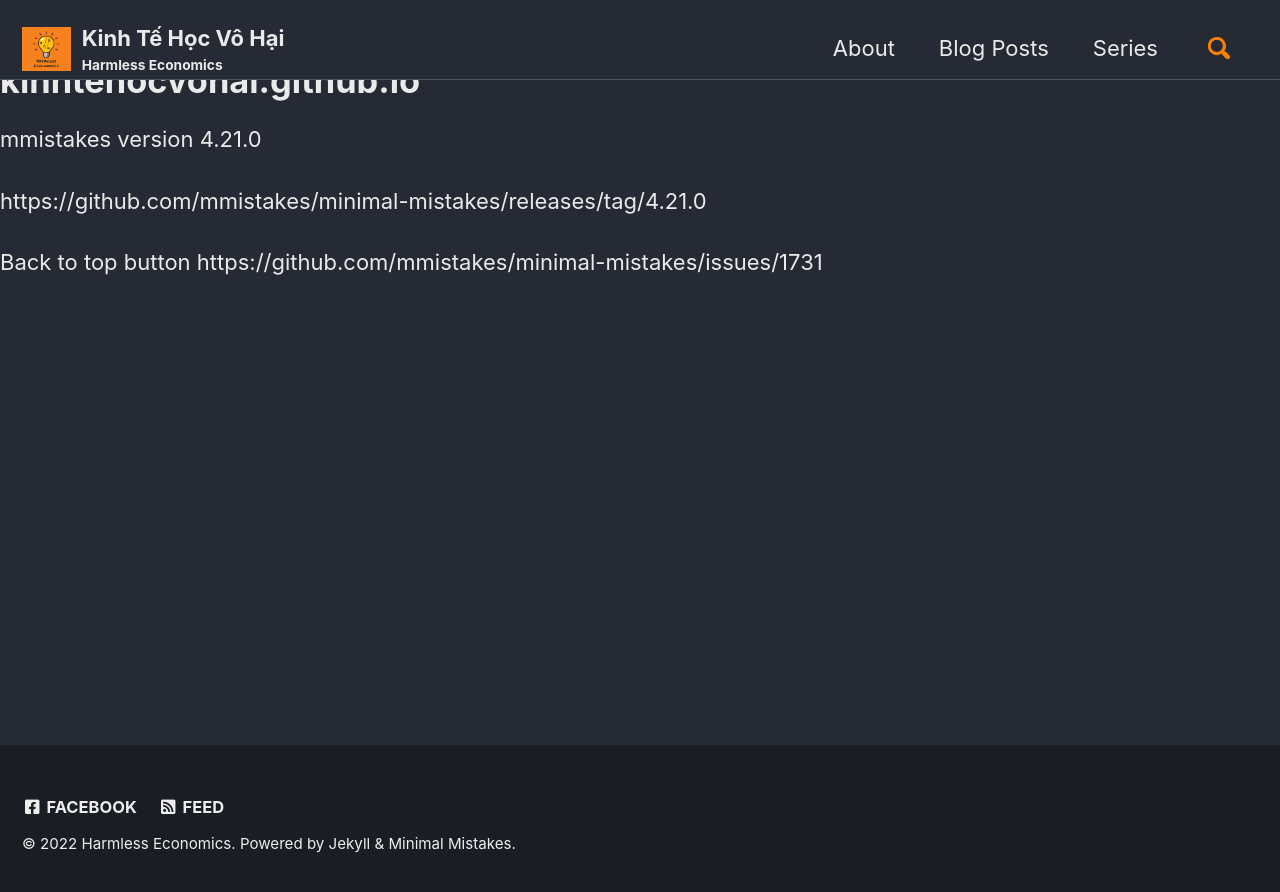
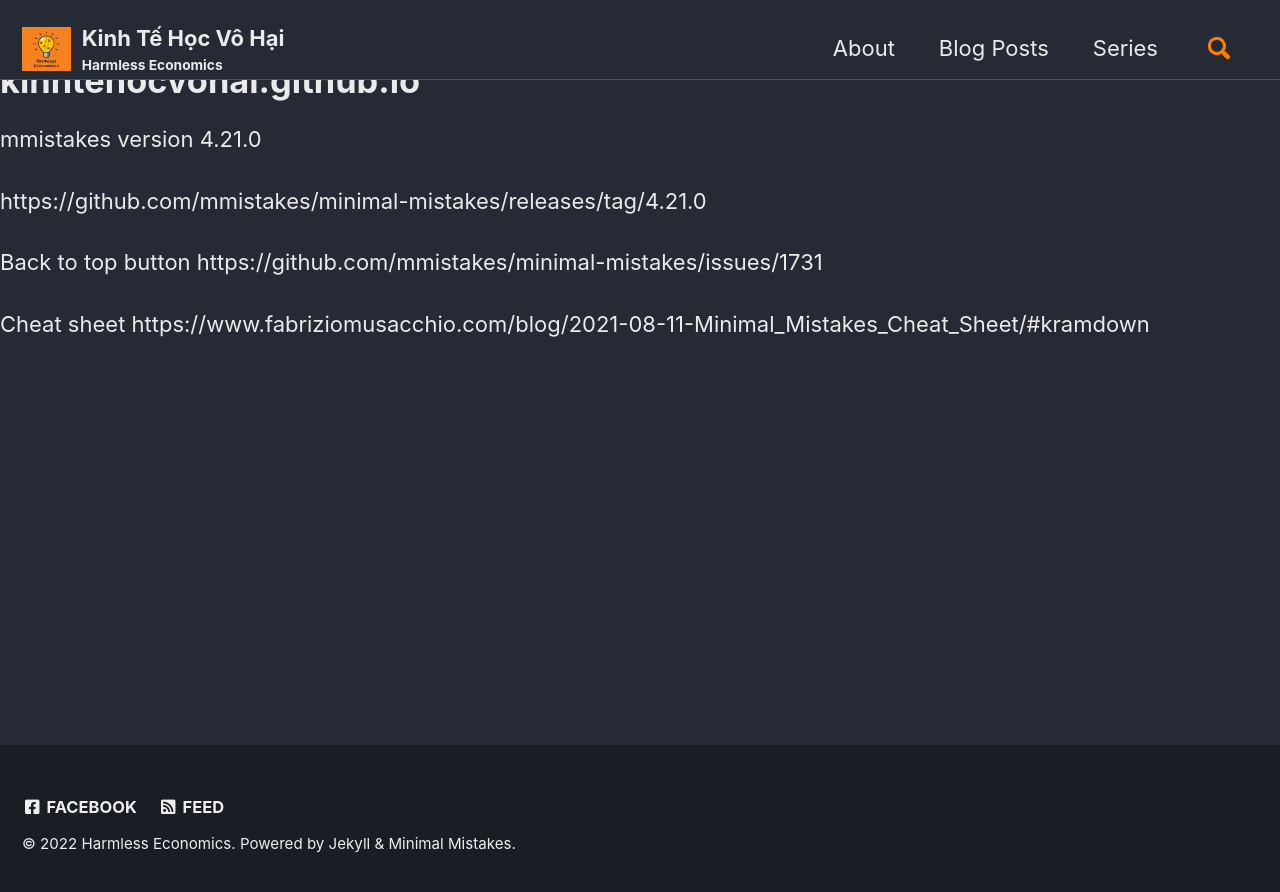
Before and after one commit to kinhtehocvohai/kinhtehocvohai.github.io, a Jekyll site: the page built from webvers.md, in a window 1280 px wide. Shown: the top 892 px of the page. Built offline with Jekyll 4.4.1, drawn with Linux system fonts in a browser that asks for light colours; cached includes are drawn as plain includes; our own code applies the rules of GitHub Pages for plain Markdown files.

Commit message:
Update webvers.md

```diff
--- a/webvers.md
+++ b/webvers.md
@@ -6,3 +6,6 @@ https://github.com/mmistakes/minimal-mistakes/releases/tag/4.21.0
 
 Back to top button
 https://github.com/mmistakes/minimal-mistakes/issues/1731
+
+Cheat sheet
+https://www.fabriziomusacchio.com/blog/2021-08-11-Minimal_Mistakes_Cheat_Sheet/#kramdown
```
